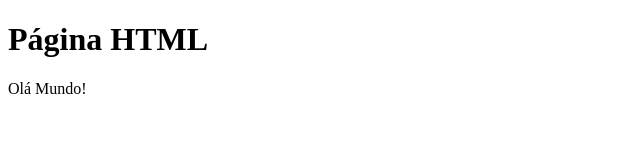
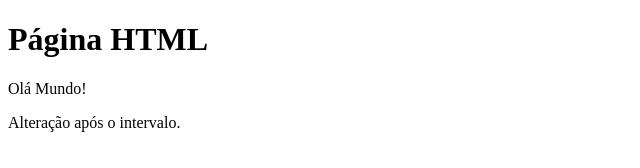
Before and after one commit to Avlaz/Projeto-1-Aula-13-06, a plain HTML site: page index.html in a window 1280 px wide. Shown: the whole page, without its empty margins (0-640 px from the left). Drawn offline with Linux system fonts and the light colour scheme.

Commit message:
Alteração depois do intervalo

```diff
--- a/index.html
+++ b/index.html
@@ -9,5 +9,7 @@
     <h1>Página HTML</h1>
 
     <p>Olá Mundo!</p>
+
+    <p> Alteração após o intervalo.</p>
 </body>
 </html>
```
